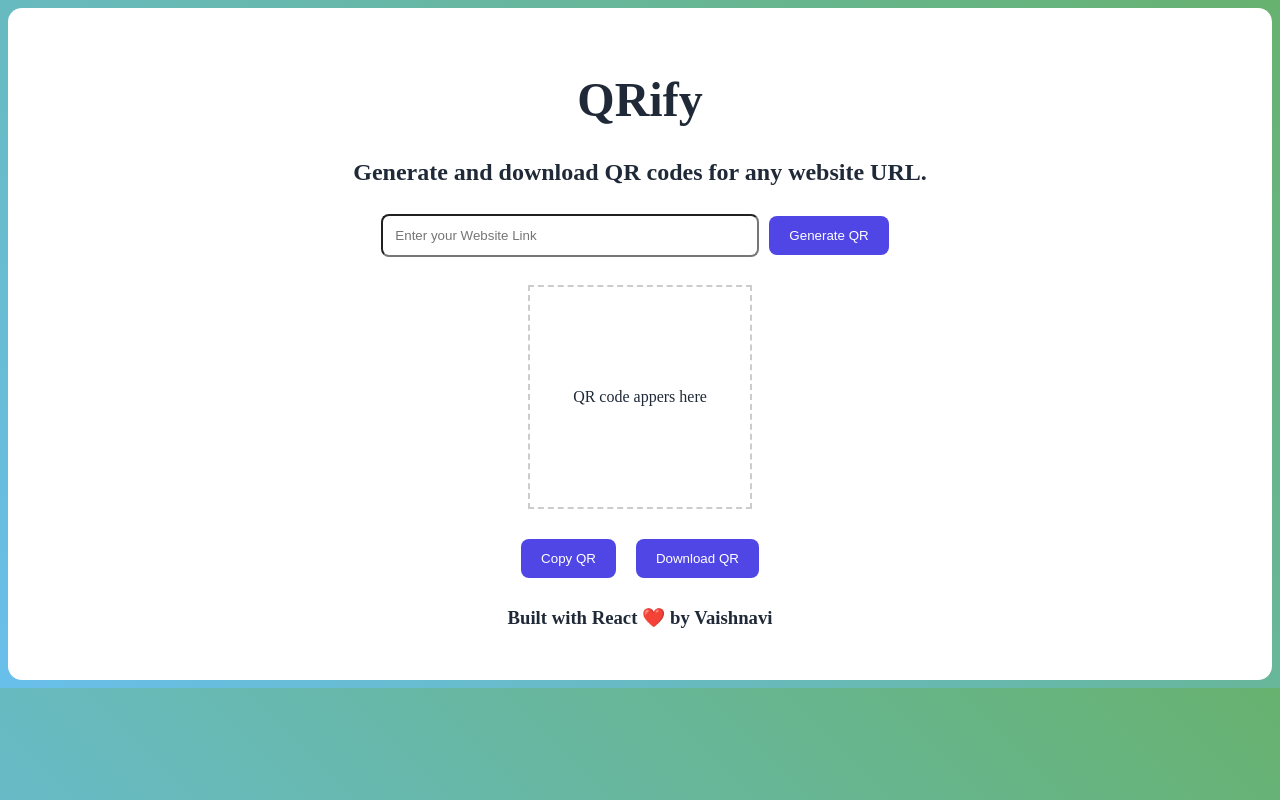
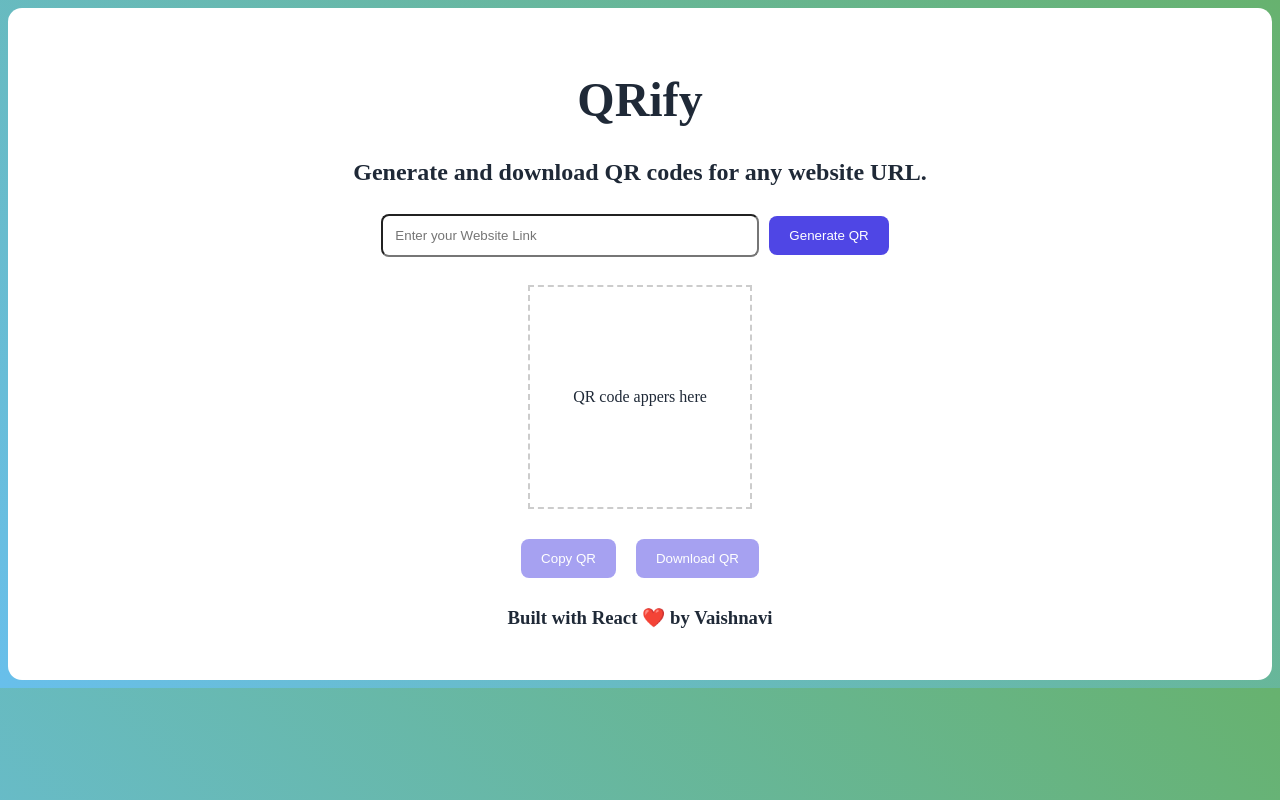
Before and after one commit to Vaishnavi10706/QRIFY, a React (Vite) app: page / in a window 1280 px wide. Built offline with nearby package versions, Linux system fonts and the light colour scheme.

Commit message:
feat: add copy QR link functionality

```diff
--- a/src/App.jsx
+++ b/src/App.jsx
@@ -27,7 +27,7 @@ function App() {
     <div className='card'>
     <Navbar/>
     <QRForm inputUrl={inputUrl} setInputUrl={setInputUrl} handleGenerate={handleGenerate} error={error}/>
-    <QRPreview qrValue={qrValue}/>
+    <QRPreview qrValue={qrValue} copyUrl={qrValue}/>
     <Footer/>
     </div>
   )
--- a/src/components/QRForm.jsx
+++ b/src/components/QRForm.jsx
@@ -5,8 +5,8 @@ function QRForm({ inputUrl, setInputUrl, handleGenerate, error }) {
     <>
     <div>
       <input value={inputUrl} onChange={(e) => setInputUrl(e.target.value)} placeholder='Enter your Website Link'/>
+      <button onClick={handleGenerate}>Generate QR</button>
       {error && <p className="error">{error}</p>}
-      <button onClick={handleGenerate}>Generate QR</button>
     </div>
     </>
   )
--- a/src/components/QRPreview.jsx
+++ b/src/components/QRPreview.jsx
@@ -1,15 +1,27 @@
-import React from "react";
+import React,{ useState } from "react";
 import QRCode from "react-qr-code";
 
-function QRPreview({ qrValue }) {
+function QRPreview({ qrValue,copyUrl }) {
+  const [copied, setCopied] = useState(false);
+  const handleCopy = async () => {
+    try{
+      await navigator.clipboard.writeText(copyUrl);
+      setCopied(true)
+      setTimeout(() => {
+        setCopied(false)
+      },2000)
+    } catch{
+      alert('Failed to copy the URL.')
+    }
+  }
   return (
     <>
       <div className="qr-box">
         {!qrValue ? <p>QR code appers here</p> : (<QRCode value={qrValue}/>) }
       </div>
       <div>
-        <button>Copy QR</button>
-        <button>Download QR</button>
+        <button type="button" onClick={handleCopy} disabled={!qrValue}>{copied ? "Copied ✅" : "Copy QR"}</button>
+        <button type="button" disabled={!qrValue}>Download QR</button>
       </div>
     </>
   );
--- a/src/index.css
+++ b/src/index.css
@@ -48,3 +48,7 @@ button:hover {
   font-weight: 500;
   margin-top: 8px;
 }
+button:disabled {
+  opacity: 0.5;
+  cursor: not-allowed;
+}
```
